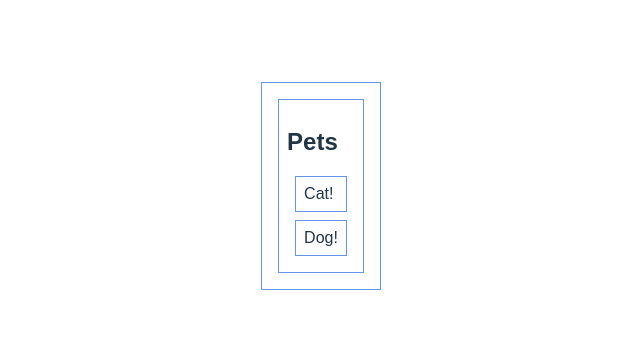
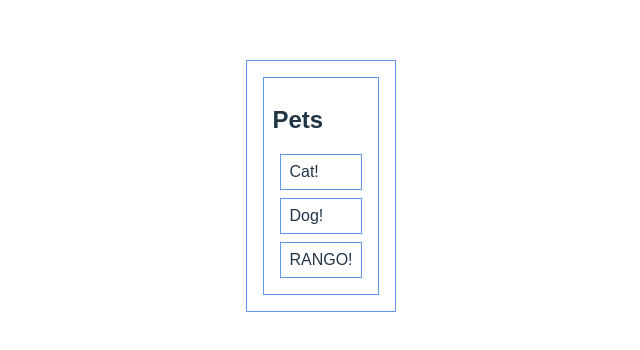
Before and after one commit to natnichols/floorplan-lab-pets, a React (Vite) app: page / in a window 1280 px wide. Shown: the part 214-564 px from the top of the page, without its empty margins (319-959 px from the left). Built offline with nearby package versions, Linux system fonts and the light colour scheme.

Commit message:
stub up Reptile component, add Reptile to Pet component

```diff
--- a/src/Pet.jsx
+++ b/src/Pet.jsx
@@ -1,5 +1,6 @@
 import Cat from "./Cat"
 import Dog from "./Dog"
+import Reptile from "./Reptile"
 
 const Pet = (props) => {
   return (
@@ -7,6 +8,7 @@ const Pet = (props) => {
       <h2>Pets</h2>
       <Cat />
       <Dog />
+      <Reptile />
     </div>
   )
 }
--- /dev/null
+++ b/src/Reptile.jsx
@@ -0,0 +1,9 @@
+const Reptile = (props) => {
+  return (
+    <div>
+      RANGO!
+    </div>
+  )
+}
+
+export default Reptile;
```
